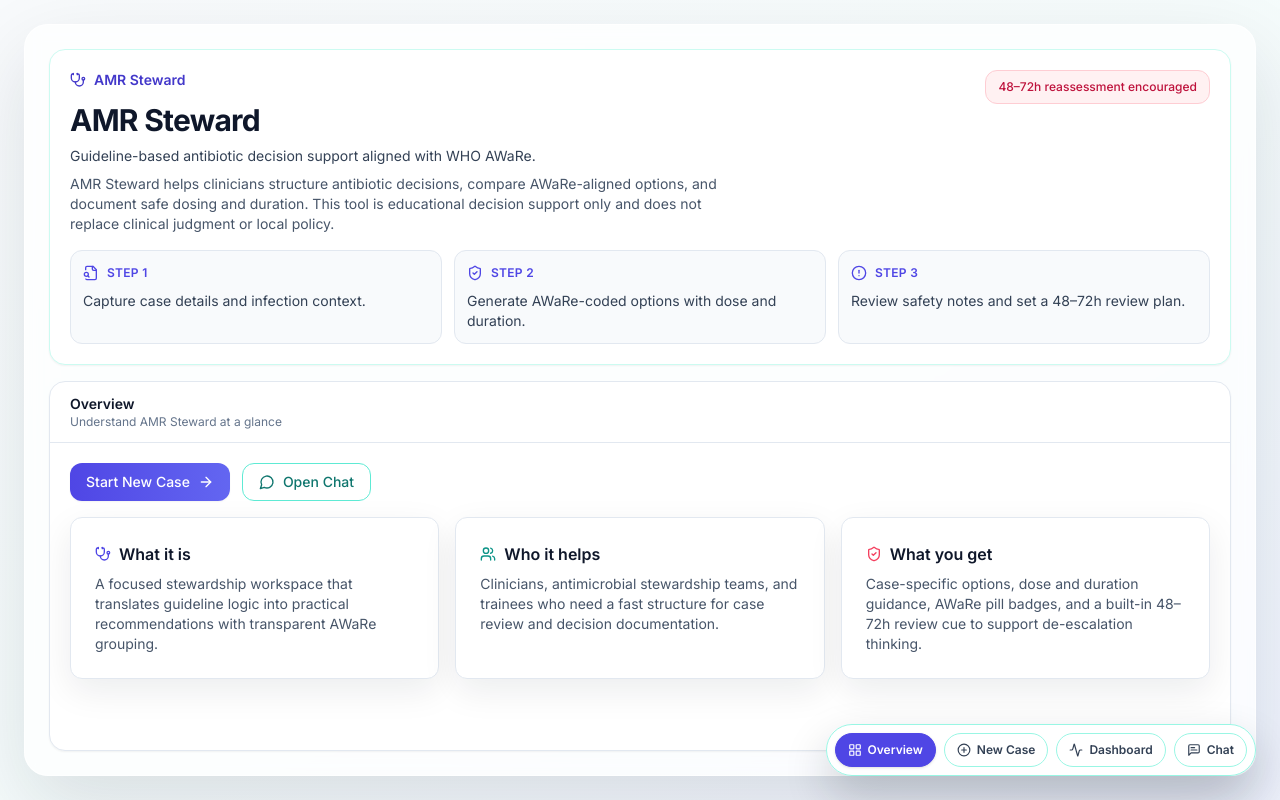
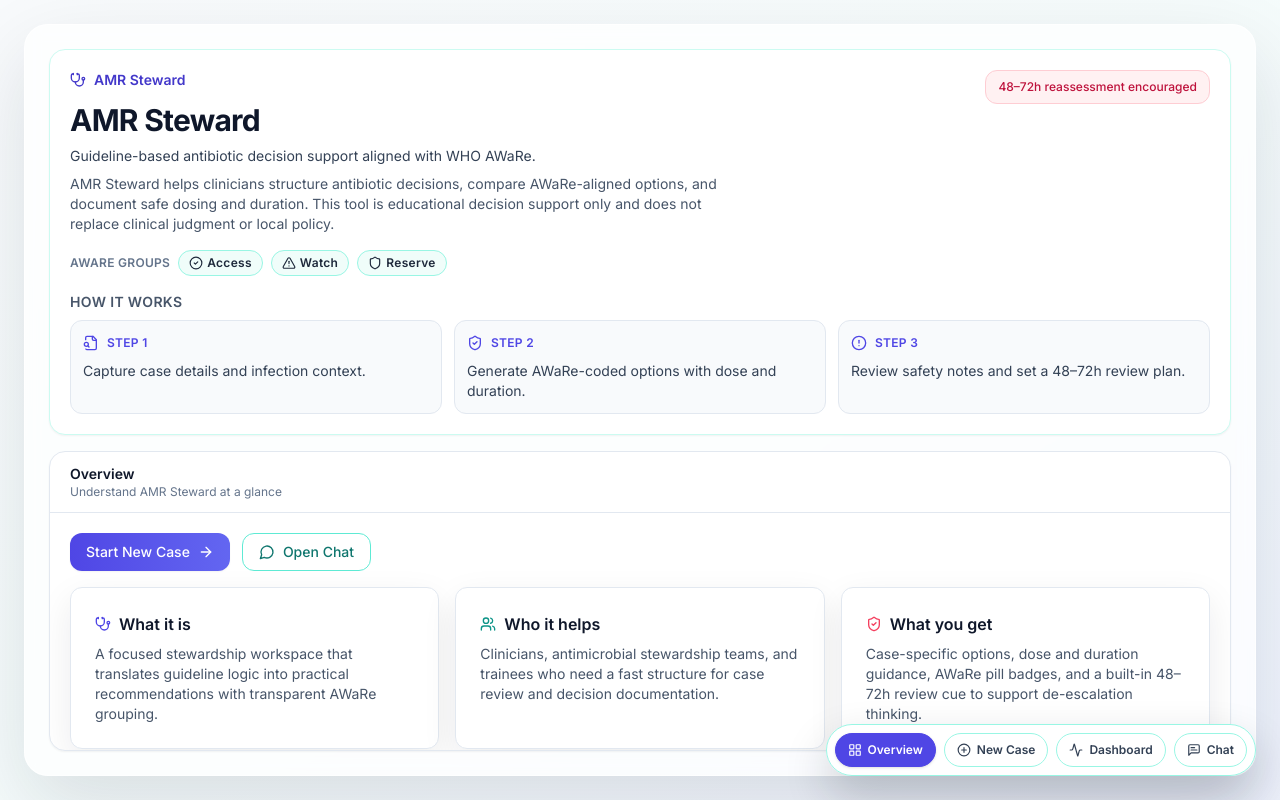
Before and after one commit to rumman52/AWaRe, a Next.js app: page / in a window 1280 px wide. Built offline with nearby package versions, Linux system fonts and the light colour scheme.

Commit message:
ui: refine workspace intro and AWaRe dashboard cues

```diff
--- a/app/page.tsx
+++ b/app/page.tsx
@@ -8,6 +8,7 @@
 import { FloatingNav } from "@/components/workspace/FloatingNav";
 import { NewCasePanel } from "@/components/workspace/NewCasePanel";
 import { OverviewPanel } from "@/components/workspace/OverviewPanel";
+import { AwareBadge } from "@/components/ui/AwareBadge";
 
 type TabKey = "overview" | "newcase" | "dashboard" | "chat";
 
@@ -56,7 +57,15 @@
             <div className="rounded-xl border border-rose-200 bg-rose-50 px-3 py-2 text-xs font-medium text-rose-700">48–72h reassessment encouraged</div>
           </div>
 
-          <div className="mt-4 grid gap-3 md:grid-cols-3">
+          <div className="mt-4 flex flex-wrap items-center gap-2">
+            <span className="text-xs font-semibold uppercase tracking-wide text-slate-500">AWaRe groups</span>
+            <AwareBadge group="ACCESS" />
+            <AwareBadge group="WATCH" />
+            <AwareBadge group="RESERVE" />
+          </div>
+
+          <h2 className="mt-4 text-sm font-semibold uppercase tracking-wide text-slate-600">How it works</h2>
+          <div className="mt-2 grid gap-3 md:grid-cols-3">
             {[
               { icon: FileSearch, title: "Step 1", body: "Capture case details and infection context." },
               { icon: ShieldCheck, title: "Step 2", body: "Generate AWaRe-coded options with dose and duration." },
--- a/components/workspace/DashboardPanel.tsx
+++ b/components/workspace/DashboardPanel.tsx
@@ -2,13 +2,20 @@
 
 import { useEffect, useMemo, useState } from "react";
 import { Activity, AlertCircle, ShieldCheck, TrendingUp } from "lucide-react";
-import { Bar, BarChart, CartesianGrid, ResponsiveContainer, XAxis, YAxis } from "recharts";
+import { Bar, BarChart, CartesianGrid, Cell, ResponsiveContainer, XAxis, YAxis } from "recharts";
+import { AwareBadge } from "@/components/ui/AwareBadge";
 import { Card } from "@/components/ui/Card";
 
 type MetricsResponse = {
   metrics: Array<{ date: string; accessCount: number; watchCount: number; reserveCount: number; totalCount: number }>;
   topWatch: Array<{ name: string; count: number }>;
   reviewOverdue: Array<{ caseId: string; reviewDueAt: string; infection: string }>;
+};
+
+const awareColors: Record<"Access" | "Watch" | "Reserve", string> = {
+  Access: "#16A34A",
+  Watch: "#D97706",
+  Reserve: "#DC2626"
 };
 
 export function DashboardPanel() {
@@ -21,9 +28,9 @@
   const latest = data?.metrics[data.metrics.length - 1];
   const awareSplit = useMemo(
     () => [
-      { name: "Access", value: latest?.accessCount ?? 0 },
-      { name: "Watch", value: latest?.watchCount ?? 0 },
-      { name: "Reserve", value: latest?.reserveCount ?? 0 }
+      { name: "Access" as const, value: latest?.accessCount ?? 0 },
+      { name: "Watch" as const, value: latest?.watchCount ?? 0 },
+      { name: "Reserve" as const, value: latest?.reserveCount ?? 0 }
     ],
     [latest]
   );
@@ -50,14 +57,25 @@
         </Card>
       ) : (
         <Card>
-          <h3 className="text-lg font-semibold text-slate-900">Access / Watch / Reserve distribution</h3>
+          <div className="flex flex-wrap items-center justify-between gap-3">
+            <h3 className="text-lg font-semibold text-slate-900">Access / Watch / Reserve distribution</h3>
+            <div className="flex flex-wrap items-center gap-2">
+              <AwareBadge group="ACCESS" />
+              <AwareBadge group="WATCH" />
+              <AwareBadge group="RESERVE" />
+            </div>
+          </div>
           <div className="mt-4 h-[320px]">
             <ResponsiveContainer width="100%" height="100%">
               <BarChart data={awareSplit}>
                 <CartesianGrid strokeDasharray="3 3" stroke="#E2E8F0" />
                 <XAxis dataKey="name" />
                 <YAxis allowDecimals={false} />
-                <Bar dataKey="value" radius={[8, 8, 0, 0]} fill="#4F46E5" />
+                <Bar dataKey="value" radius={[8, 8, 0, 0]}>
+                  {awareSplit.map((entry) => (
+                    <Cell key={entry.name} fill={awareColors[entry.name]} />
+                  ))}
+                </Bar>
               </BarChart>
             </ResponsiveContainer>
           </div>
```
